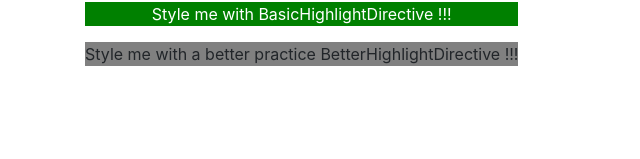
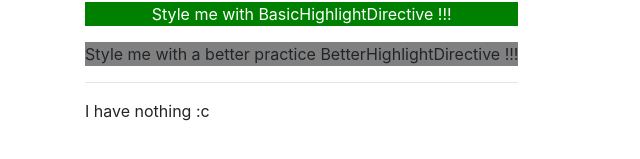
Before and after one commit to du-almeidalima/angular-course, an Angular app: page / in a window 1280 px wide. Shown: the part 205-364 px from the top of the page, without its empty margins (0-640 px from the left). Built offline with nearby package versions, Linux system fonts and the light colour scheme.

Commit message:
Section 7: Understanding ngSwitch

```diff
--- a/src/app/app.component.html
+++ b/src/app/app.component.html
@@ -34,6 +34,14 @@
       </ul>
       <p class="text-center mt-3" appBasicHighlight>Style me with BasicHighlightDirective !!! </p>
       <p class="text-center" appBetterHighlight [defaultColor]="'purple'" [highlightColor]="'tomato'">Style me with a better practice BetterHighlightDirective !!! </p>
+      <hr />
+      <!-- ngSwitch -->
+      <div [ngSwitch]="dummyValue">
+        <p *ngSwitchCase="1">I have 1</p>
+        <p *ngSwitchCase="10">I have 10</p>
+        <p *ngSwitchCase="100">I have 100</p>
+        <p *ngSwitchDefault>I have nothing :c</p>
+      </div>
     </div>
   </div>
 </div>
@@ -45,3 +53,7 @@
 <!--
   Here we can see how to pass properties to the directive, it seems that it becomes the property of the hosting element
 -->
+
+<!--
+  We can use the ngSwitch to display values on a switch/case style
+-->
--- a/src/app/app.component.ts
+++ b/src/app/app.component.ts
@@ -9,4 +9,9 @@ export class AppComponent {
   oddNumbers = [1, 3, 5];
   evenNumbers = [2, 4];
   onlyOdd = false;
+  dummyValue = 0;
 }
+
+/**
+ * Imagine that we wanted to display something for specif values from dummyValue, we could use ngSwitch, take a look on app.compent.html
+*/
```
